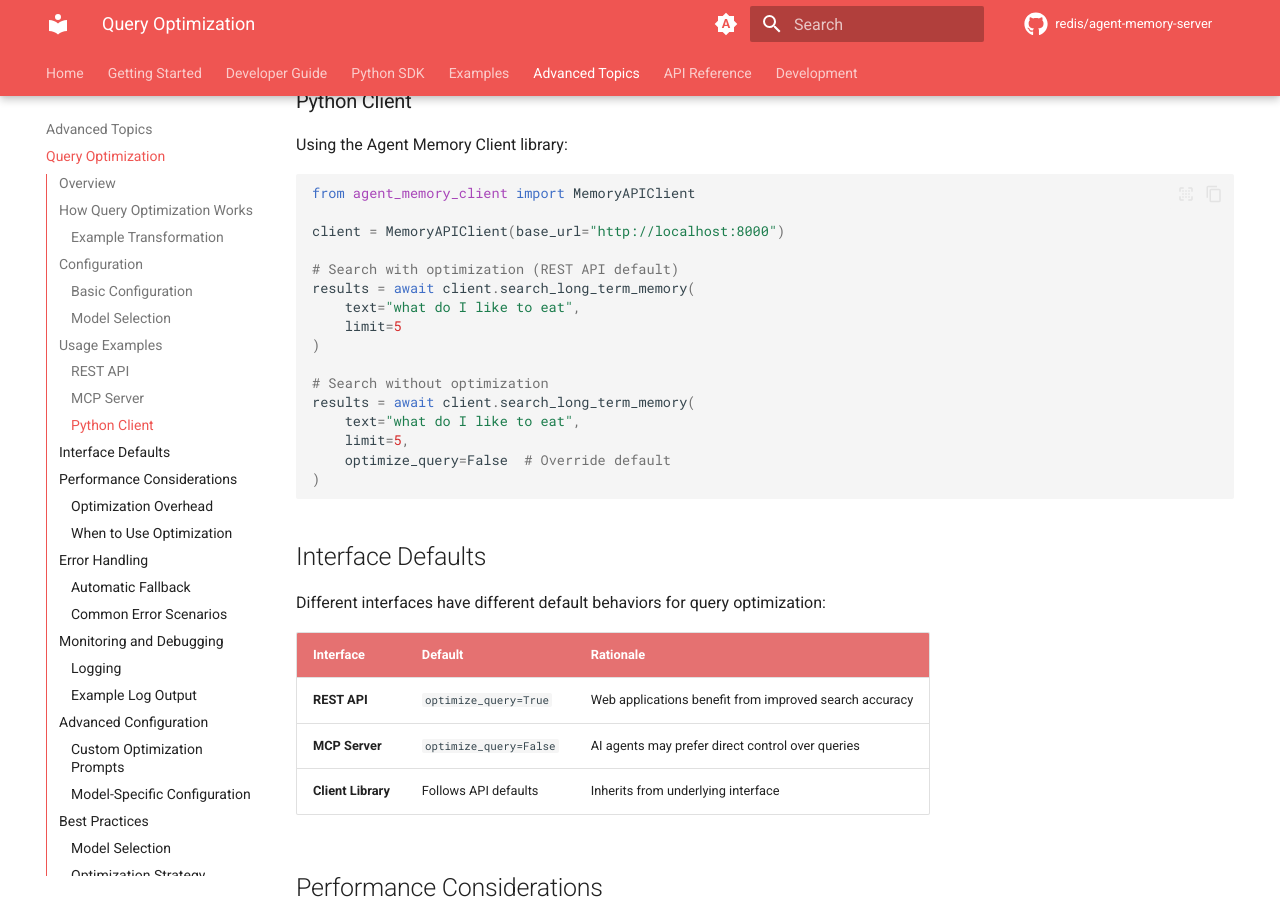
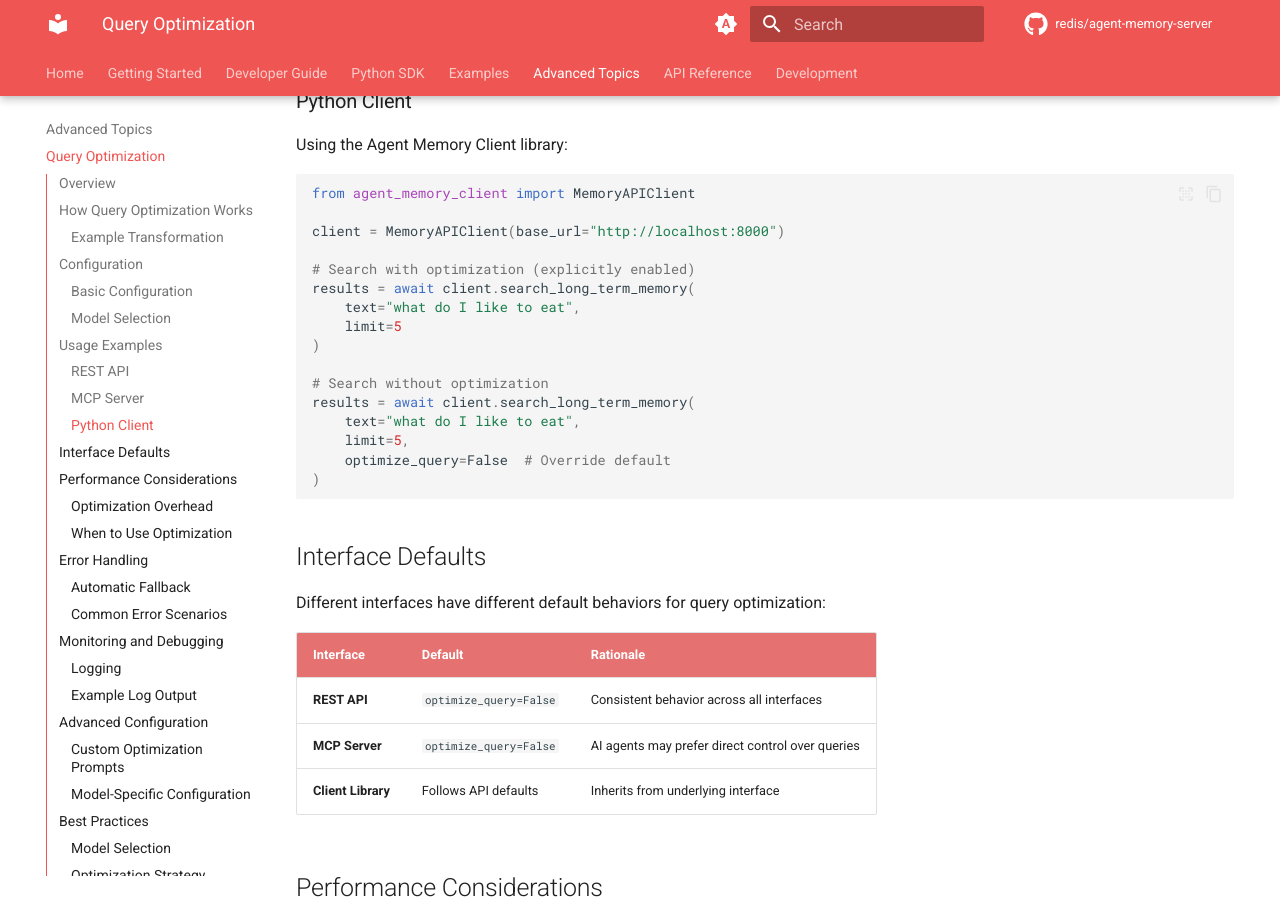
Before and after one commit to redis/agent-memory-server, an MkDocs documentation site: the page built from docs/query-optimization.md, in a window 1280 px wide and 900 px high, scrolled down 2920 px. Built offline with MkDocs 1.6.1 and Material for MkDocs 9.7.7, drawn with Linux system fonts in a browser that asks for light colours; comment, search, counter and statistics services are not loaded; the version menu is left out; some of the changed text lies outside the part shown.

Commit message:
Change optimize_query default from True to False across all interfaces
- Update API endpoints in agent_memory_server/api.py
- Update core function in agent_memory_server/long_term_memory.py
- Update client library methods in agent-memory-client/
- Update documentation to reflect new defaults
- Fix related test expectations

````diff
--- a/docs/query-optimization.md
+++ b/docs/query-optimization.md
@@ -42,7 +42,7 @@ Query optimization is controlled by several settings that can be configured via
 
 ```bash
 # Enable/disable query optimization (default based on interface)
-# REST API: enabled by default (optimize_query=true)
+# REST API: disabled by default (optimize_query=false)
 # MCP Server: disabled by default (optimize_query=false)
 
 # Models for query optimization (can be different from generation model)
@@ -77,7 +77,7 @@ GENERATION_MODEL=gpt-4o
 Query optimization can be controlled per request using the `optimize_query` query parameter:
 
 ```bash
-# Search with optimization (default: true)
+# Search with optimization (default: false)
 curl -X POST "http://localhost:8000/v1/long-term-memory/search" \
   -H "Content-Type: application/json" \
   -d '{
@@ -134,7 +134,7 @@ from agent_memory_client import MemoryAPIClient
 
 client = MemoryAPIClient(base_url="http://localhost:8000")
 
-# Search with optimization (REST API default)
+# Search with optimization (explicitly enabled)
 results = await client.search_long_term_memory(
     text="what do I like to eat",
     limit=5
@@ -154,7 +154,7 @@ Different interfaces have different default behaviors for query optimization:
 
 | Interface | Default | Rationale |
 |-----------|---------|-----------|
-| **REST API** | `optimize_query=True` | Web applications benefit from improved search accuracy |
+| **REST API** | `optimize_query=False` | Consistent behavior across all interfaces |
 | **MCP Server** | `optimize_query=False` | AI agents may prefer direct control over queries |
 | **Client Library** | Follows API defaults | Inherits from underlying interface |
 
@@ -323,7 +323,7 @@ app.include_router(router)
 @app.post("/custom-search")
 async def custom_search(
     query: str,
-    optimize: bool = Query(True, alias="optimize_query")
+    optimize: bool = Query(False, alias="optimize_query")
 ):
     # Custom search with configurable optimization
     results = await search_long_term_memories(
````
Also changed, not shown: 5 other files.
